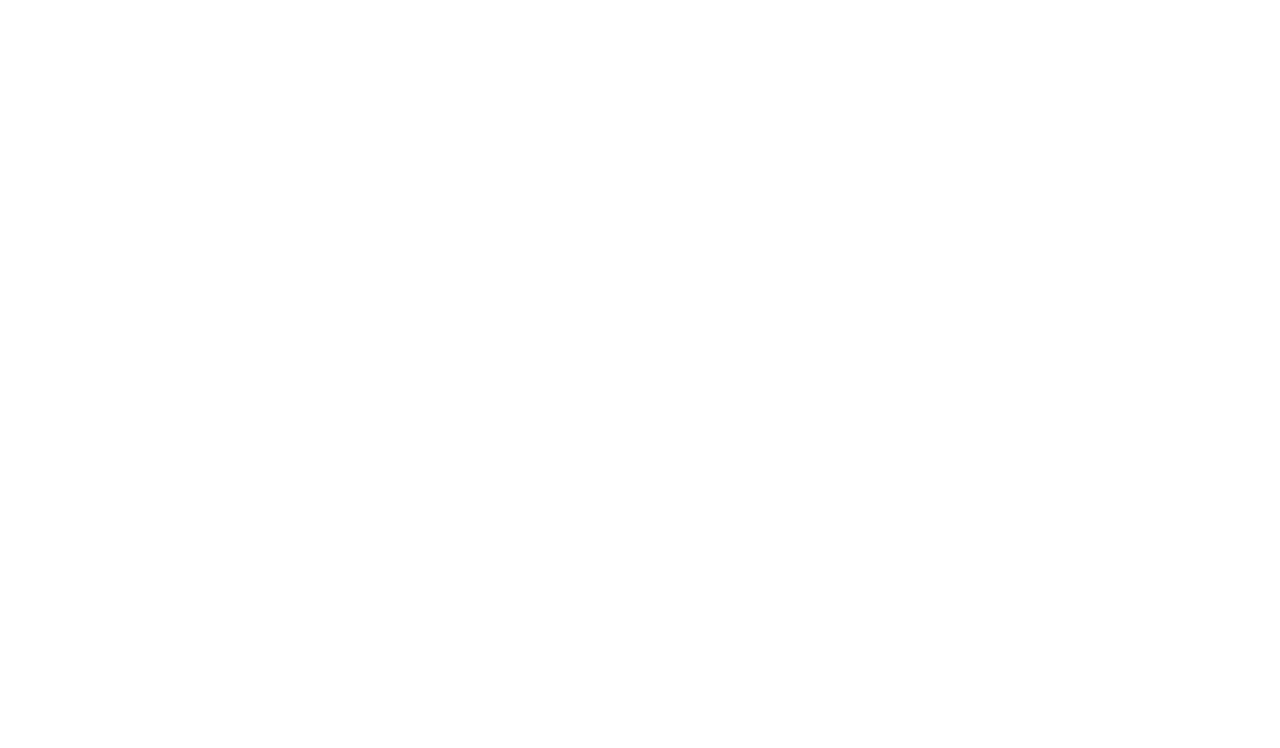
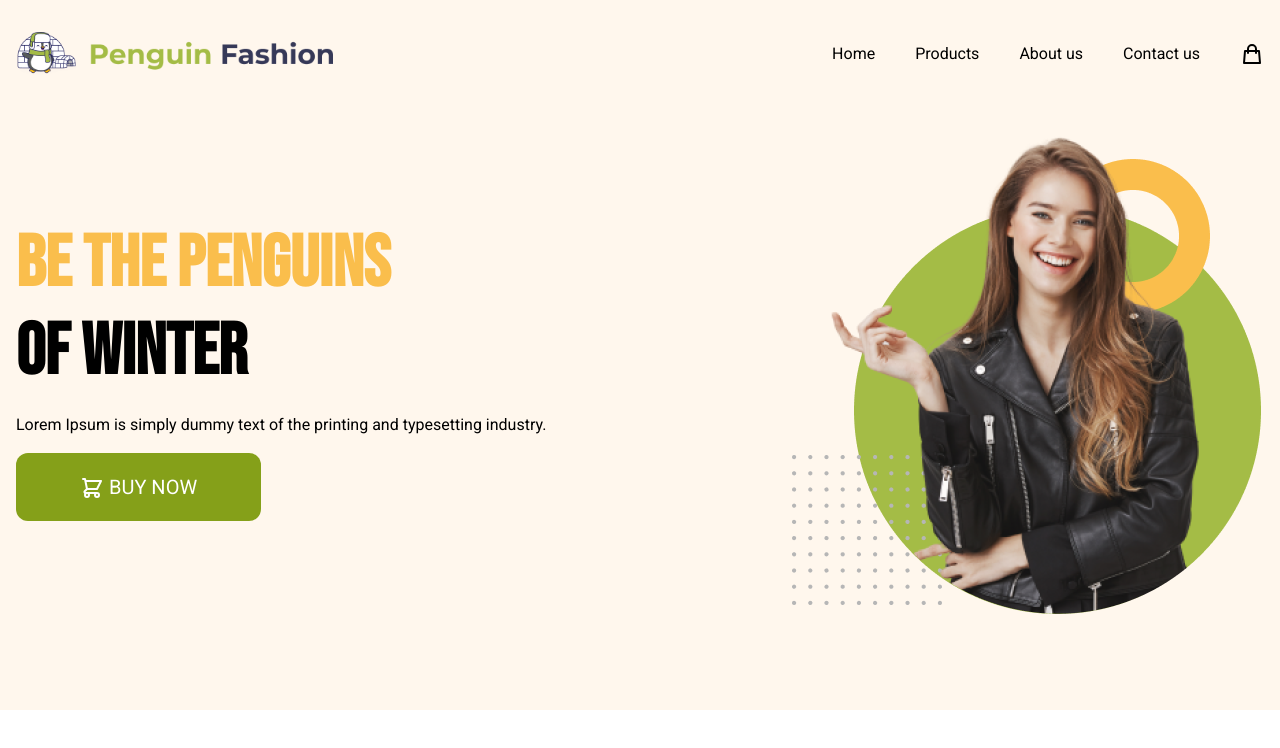
Before and after one commit to modasserjasim/penguin-fashion-with-tailwindcss, a plain HTML site: page index.html in a window 1280 px wide. Drawn offline with nearby package versions, Linux system fonts and the light colour scheme.

Commit message:
header and hero section complete

```diff
--- a/index.html
+++ b/index.html
@@ -1,12 +1,80 @@
 <!DOCTYPE html>
 <html lang="en">
+
 <head>
-    <meta charset="UTF-8">
-    <meta http-equiv="X-UA-Compatible" content="IE=edge">
-    <meta name="viewport" content="width=device-width, initial-scale=1.0">
-    <title>Penguin Fashion</title>
+  <meta charset="UTF-8">
+  <meta http-equiv="X-UA-Compatible" content="IE=edge">
+  <meta name="viewport" content="width=device-width, initial-scale=1.0">
+  <title>Penguin Fashion</title>
+  <!-- Tailwindcss CDN  -->
+  <script src="https://cdn.tailwindcss.com"></script>
+  <link rel="stylesheet" href="style.css">
+  <script>
+    tailwind.config = {
+      theme: {
+        extend: {
+          colors: {
+            clifford: '#da373d',
+          }
+        }
+      }
+    }
+  </script>
 </head>
+
 <body>
+  <section>
 
+  </section>
+  <header class="bg-orange-50">
+    <div class="container px-4 mx-auto">
+      <nav class="flex justify-between items-center py-8 mx-auto">
+        <div>
+          <img class="w-64 sm:w-80" src="/images/logo.png" alt="Logo">
+        </div>
+        <div class="hidden space-x-10 lg:flex">
+          <a href="#">Home</a>
+          <a href="#">Products</a>
+          <a href="#">About us</a>
+          <a href="#">Contact us</a>
+          <a href="#"><svg xmlns="http://www.w3.org/2000/svg" class="h-6 w-6" fill="none" viewBox="0 0 24 24" stroke="currentColor" stroke-width="2">
+            <path stroke-linecap="round" stroke-linejoin="round" d="M16 11V7a4 4 0 00-8 0v4M5 9h14l1 12H4L5 9z" />
+          </svg></a>
+        </div>
+        <div class="flex lg:hidden">
+          <div class="space-y-2">
+            <span class="block w-8 h-0.5 bg-gray-600 animate-pulse"></span>
+            <span class="block w-8 h-0.5 bg-gray-600 animate-pulse"></span>
+            <span class="block w-8 h-0.5 bg-gray-600 animate-pulse"></span>
+          </div>
+        </div>
+      </nav>
+      <!-- hero section start  -->
+      <div class="hero sm:flex justify-between items-center pt-5 pb-24 gap-x-8">
+        <div>
+          <h1 class="text-7xl uppercase font-bold leading-11"><span class="text-[#FABE4C]">Be the Penguins</span> <br>
+            of Winter</h1>
+          <p class="py-4">Lorem Ipsum is simply dummy text of the printing and typesetting industry.</p>
+          <button class="bg-[#85A019] text-white py-5 px-16 text-xl rounded-xl">
+            <svg xmlns="http://www.w3.org/2000/svg" class="h-6 w-6 inline" fill="none" viewBox="0 0 24 24"
+              stroke="currentColor" stroke-width="2">
+              <path stroke-linecap="round" stroke-linejoin="round"
+                d="M3 3h2l.4 2M7 13h10l4-8H5.4M7 13L5.4 5M7 13l-2.293 2.293c-.63.63-.184 1.707.707 1.707H17m0 0a2 2 0 100 4 2 2 0 000-4zm-8 2a2 2 0 11-4 0 2 2 0 014 0z" />
+            </svg>
+            BUY NOW</button>
+        </div>
+        <div>
+          <img class="sm:w-full" src="images/model.png" alt="Model">
+        </div>
+      </div>
+    </div>
+  </header>
+  <!-- Women Jacket product section start  -->
+  <section>
+    <div class="container">
+
+    </div>
+  </section>
 </body>
+
 </html>
--- /dev/null
+++ b/style.css
@@ -0,0 +1,16 @@
+/* Google font integration  */
+@import url('https://fonts.googleapis.com/css2?family=Bebas+Neue&family=Roboto:wght@300;400;500;700&display=swap');
+
+body{
+    font-family: 'Bebas Neue', cursive;
+    font-family: 'Roboto', sans-serif;
+}
+h1, h2 {
+    font-family: 'Bebas Neue', cursive !important;
+}
+p{
+    font-family: 'Roboto', sans-serif !important;
+}
+.leading-11 {
+    line-height: 5.5rem !important;
+}
--- /dev/null
+++ b/tailwind.config.js
@@ -0,0 +1,8 @@
+/** @type {import('tailwindcss').Config} */
+module.exports = {
+    content: ["./src/**/*.{html,js}"],
+    theme: {
+      extend: {},
+    },
+    plugins: [],
+  }
```
Also changed, not shown: images/icons/Group 33072.png (renamed from icons/Group 33072.png), images/icons/Group 33091.png (renamed from icons/Group 33091.png), images/icons/Group 33102.png (renamed from icons/Group 33102.png), images/icons/green.png (renamed from icons/green.png), images/icons/image 12.png (renamed from icons/image 12.png), images/icons/image 13.png (renamed from icons/image 13.png), images/icons/image 14.png (renamed from icons/image 14.png), images/icons/shopping-cart 1.png (renamed from icons/shopping-cart 1.png).
